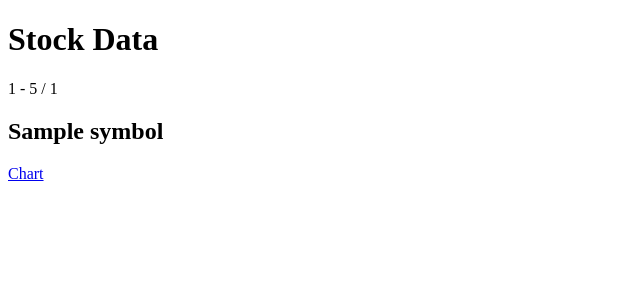
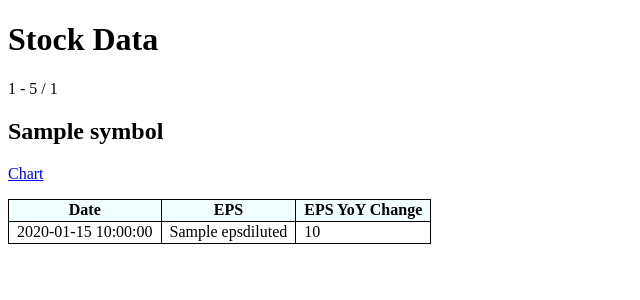
Before and after one commit to sfjt/analyst, a Flask app: page /screener/1/1 in a window 1280 px wide. Shown: the top 300 px of the page, without its empty margins (0-640 px from the left). Run offline with Flask 3, Linux system fonts and the light colour scheme; a database or web service that is not in the repository returns one stand-in record (values such as "Sample title"); parts of the project's set-up code (start-up, migrations or seed data) failed here and were passed over; some libraries are stand-ins or nearby versions.

Commit message:
screener result layouts

```diff
--- a/analyst/server.py
+++ b/analyst/server.py
@@ -1,6 +1,7 @@
 from flask import Flask, render_template, Response, request
 from flask_pymongo import PyMongo, ASCENDING, DESCENDING
 from pandas import DataFrame
+from operator import itemgetter
 
 from .helpers import mongo_uri
 from .algo.plot import simple_plot
@@ -72,8 +73,15 @@ def screener_result_list(task_id, page):
     }
 
     data = []
+    num_quarters = 4
     for s in stock_data_cursor.skip(num_displayed).limit(num_per_page):
-        data.append({"symbol": s["symbol"]["symbol"]})
+        q_financials = s["data"]["financial_statements"]["quarter"]
+        q_financials = sorted(q_financials, key=itemgetter("date"), reverse=True)
+        q_financials = q_financials[0:num_quarters]
+        data.append({
+            "symbol": s["symbol"]["symbol"],
+            "financials": q_financials,
+        })
 
     return render_template(
         "screener_stock_data.html",
@@ -98,3 +106,10 @@ def simple_candlestick_chart(symbol):
     chart_image = simple_plot(df_prices, days, w, h)
 
     return Response(chart_image, content_type="image/jpeg")
+
+
+@app.context_processor
+def template_helpers():
+    def format_pct(p: float):
+        return round(p * 100, 2)
+    return dict(format_pct=format_pct)
--- /dev/null
+++ b/analyst/static/screener_stock_data.css
@@ -0,0 +1,13 @@
+table.financials {
+    border: 1px solid black;
+    border-collapse: collapse;
+}
+
+table.financials td, table.financials th {
+    border: 1px solid black;
+    padding: 0.1em 0.5em;
+}
+
+table.financials th {
+    background-color: azure;
+}
--- a/analyst/templates/screener_stock_data.html
+++ b/analyst/templates/screener_stock_data.html
@@ -1,6 +1,7 @@
 <!DOCTYPE html>
 <html>
   <head>
+    <link rel="stylesheet" href="{{ url_for('static', filename='screener_stock_data.css') }}">
     <title>Chart {{ pagination.current }}</title>
   </head>
   <body>
@@ -10,6 +11,20 @@
     {% for d in data %}
       <h2>{{ d.symbol }}</h2>
       <p><a href="/chart/simple/{{ d.symbol }}" target="_blank"/>Chart</a></p>
+      <table class="financials">
+        <tr>
+          <th>Date</th>
+          <th>EPS</th>
+          <th>EPS YoY Change</th>
+        </tr>
+        {% for f in d.financials %}
+          <tr>
+            <td>{{ f.date }}</td>
+            <td>{{ f.epsdiluted }}</td>
+            <td>{{ format_pct(f.epsdilutedYoYChangePct) }}</td>
+          </tr>
+        {% endfor %}
+      </table>
     {% endfor %}
 
     {% if pagination.prev %}
```
